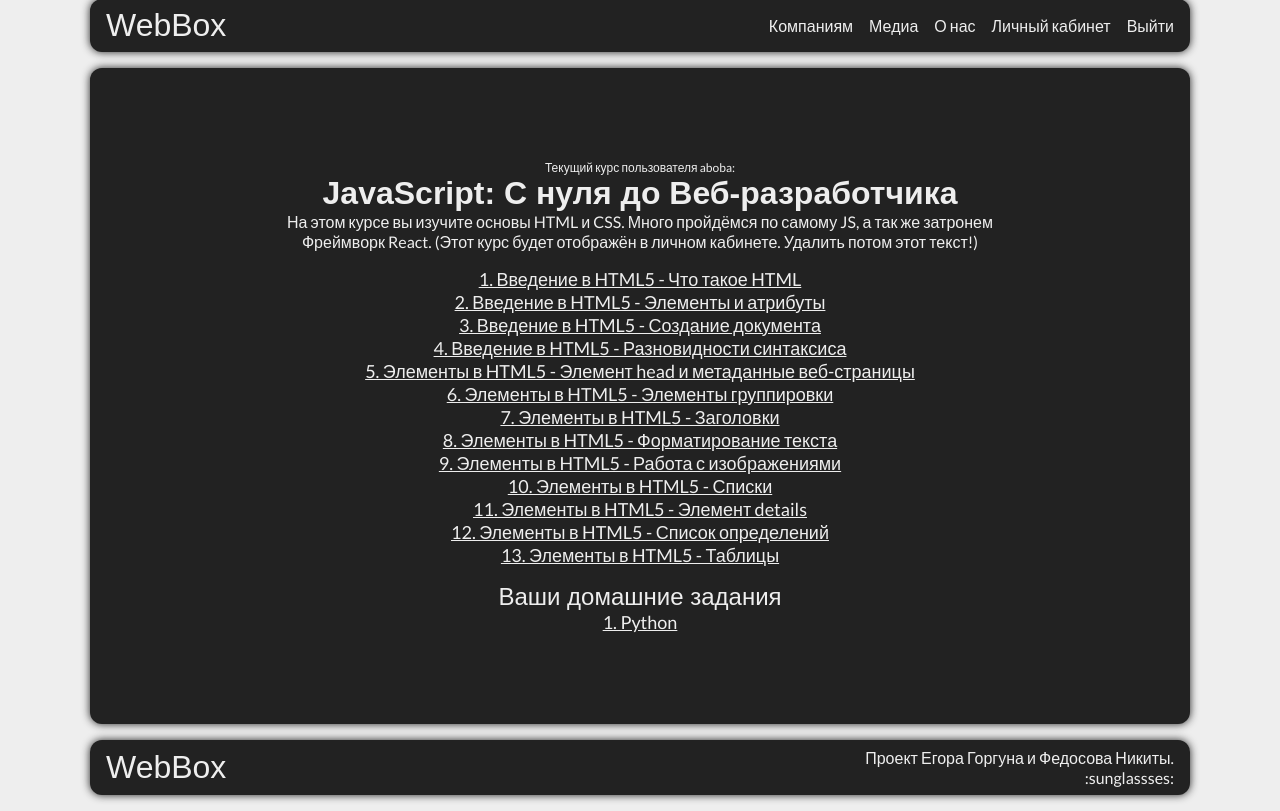
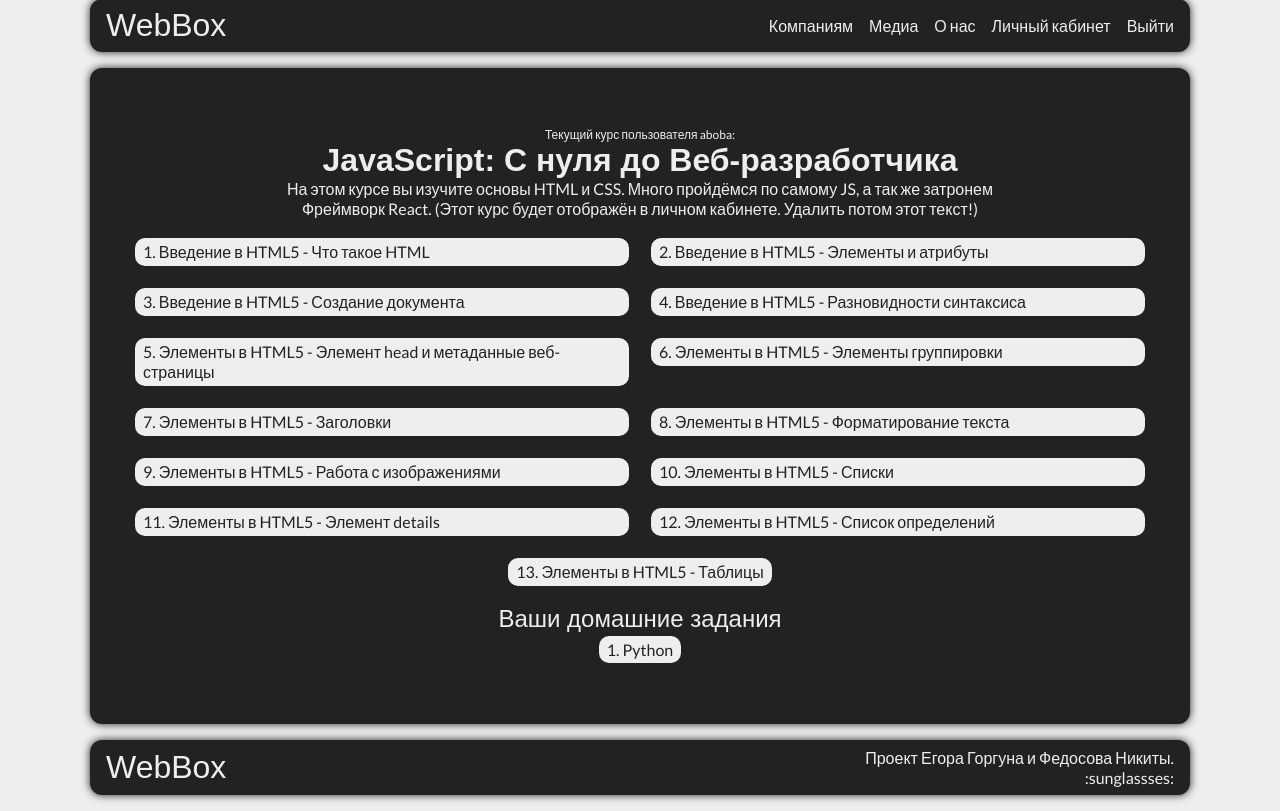
Before and after one commit to bolgaro4ka/webbox, a Django app: page /u/ in a window 1280 px wide. Shown: the part 17-828 px from the top of the page. Run offline with Django 5.2, Linux system fonts and the light colour scheme; a user stored in the database is signed in; data comes from the database, SQL or seed files in the repository; parts of the project's set-up code (start-up, migrations or seed data) failed here and were passed over; some web fonts are replaced.

Commit message:
stuff stuff and more stuff i like

```diff
--- a/webbox/webbox/main/static/webbox/css/index.css
+++ b/webbox/webbox/main/static/webbox/css/index.css
@@ -28,7 +28,7 @@
 }
 
 .wrapper {
-    width: 1100px;
+    max-width: 1100px;
     margin: 0 auto;
 }
 
@@ -408,10 +408,30 @@
 }
 
 .card a {
+    display: block;
+    color: var(--black);
+    border-radius: 10px;
+    font-family: 'Lato', sans-serif;
+    font-size: 16px;
+    padding: 4px 8px;
+    margin: 3px;
+    background-color: var(--background-color);
+    transition: all 50ms;
+}
+
+.card a:hover {
+    margin: 0;
     color: var(--background-color);
-    font-family: 'Lato', sans-serif;
-    font-size: 18px;
-    text-decoration: underline;
+    background-color: var(--black);
+    border: 3px solid var(--background-color);
+}
+
+.card {
+    width: 500px;
+}
+
+.card:last-child {
+    width: auto;
 }
 
 .homework {
@@ -420,3 +440,11 @@
     font-size: 24px;
     margin-top: 16px;
 }
+
+.courseslist {
+    display: flex;
+    flex-wrap: wrap;
+    justify-content: center;
+    gap: 16px;
+    list-style: none;
+}
--- a/webbox/webbox/main/templates/cabinet/cabinet.html
+++ b/webbox/webbox/main/templates/cabinet/cabinet.html
@@ -45,21 +45,23 @@
             <p class="coursedesc">{{user.usercourses.course.description}}</p>
         {% endif%}
         {% if listofCourses %}
+            <ul class="courseslist">
             {% for cousre in listofCourses %}
-                <div class="card">
+                <li class="card">
                     <a href='/u/course/{{cousre.short_name}}/{{ cousre.cid }}'>{{ cousre.cid }}. {{cousre.name}}</a>
-                </div>
+                </li>
             {% endfor %}
-        {% else %}
+            </ul>
         {% endif %}
         {% if homeworks %}
             <div class="homework">Ваши домашние задания</div>
+            <ul class="courseslist">
             {% for homework in homeworks %}
                 <div class="card">
                     <a href='/u/homework/{{user.usercourses.course.short_name}}/{{ homework.cid }}'>{{ homework.cid }}. {{homework.name}}</a>
                 </div>
             {% endfor %}
-        {% else %}
+            </ul>
         {% endif %}
     </main>
 
```
